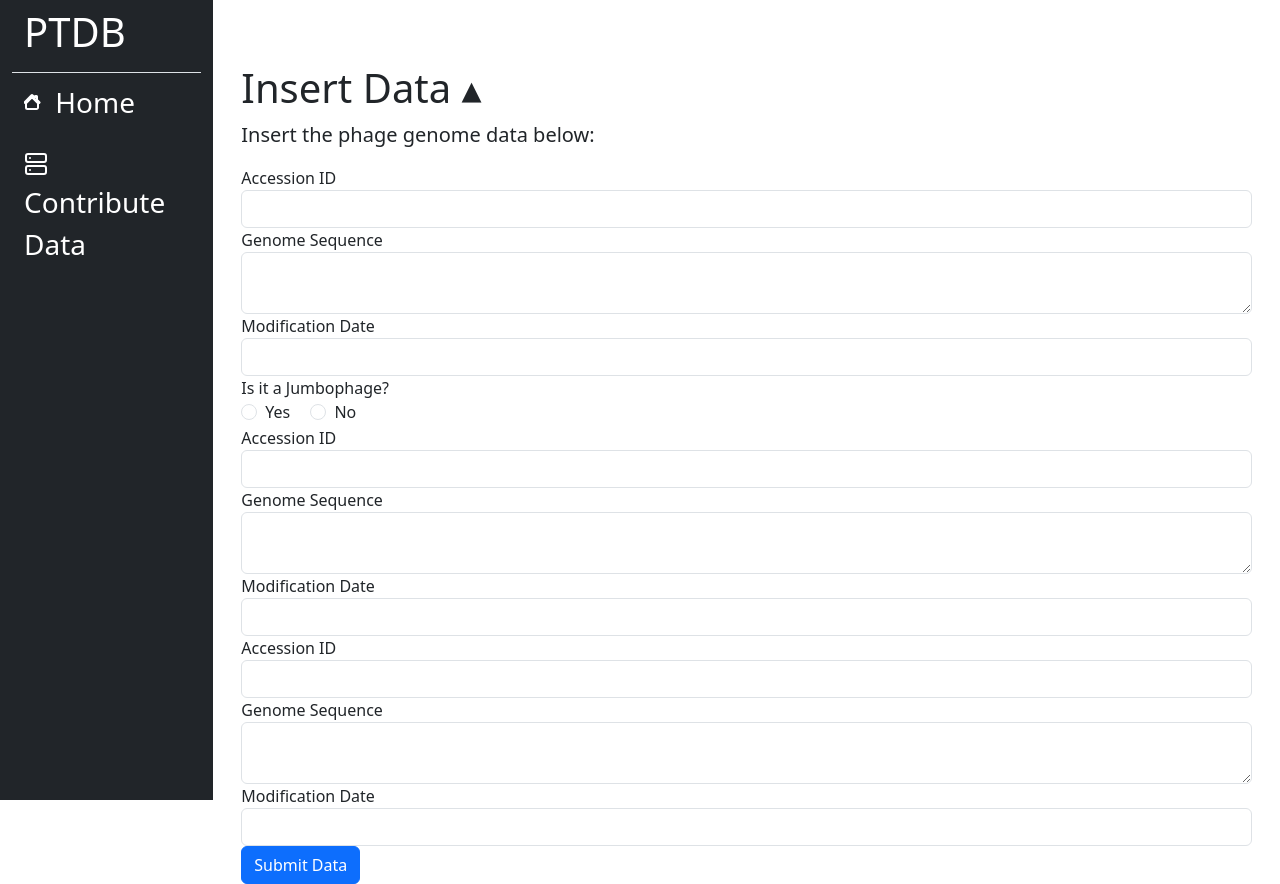
After one commit to adnan-abbas/PhageTaxonomyDB, a Flask app: page /insert in a window 1280 px wide. The commit adds this page. Run offline with Flask 3, Linux system fonts and the light colour scheme; some libraries are stand-ins or nearby versions.

Commit message:
FRONT END FOR INSERT, UPDATE, DELETE

```diff
--- a/app.py
+++ b/app.py
@@ -1,4 +1,4 @@
-from flask import Flask, render_template
+from flask import Flask, render_template, jsonify, request, flash, redirect, url_for, session
 from flask_mysqldb import MySQL
 
 
@@ -16,6 +16,41 @@ app.config["MYSQL_DB"] = "ptdb"
 
 mysql = MySQL(app)
 
+
+
+def get_genomes(user_id):
+    conn = mysql.connection
+    try:
+        with conn.cursor() as cursor:
+            query = 'SELECT * FROM post WHERE user_id = %s'
+            cursor.execute(query, (user_id,))
+            user_posts = cursor.fetchall()
+
+            posts_list = []
+            for post in user_posts:
+                #print(post)
+                post_data = {
+                    'post_id': post[0],
+                    'user_id': post[1],
+                    'timestamp': post[2],
+                    'content': Fernet(session[current_user.name]["key"]).decrypt(post[3]).decode('utf-8'),
+                    'summary': Fernet(session[current_user.name]["key"]).decrypt(post[4]).decode('utf-8'),
+                    'lstm': Fernet(session[current_user.name]["key"]).decrypt(post[5]).decode('utf-8'),
+                    'free': post[6],
+                    'character_count': post[7],
+                    'ai_requests': post[8],
+                    'sentiment': post[9],
+                    'futurequestion': post[10],
+                    # Include other post attributes as needed
+                }
+                posts_list.append(post_data)
+
+            return posts_list
+    finally:
+        conn.close()
+
+
+
 @app.route('/', methods = ['POST', 'GET'])
 def index():
     cur = mysql.connection.cursor()
@@ -25,6 +60,15 @@ def index():
     cur.close()
     return render_template('index.html', data = fetch_data, **locals())
 
+
+@app.route('/contribute', methods = ['POST', 'GET'])
+def contribute_data():
+    return render_template('contributedata.html', **locals())
+
+
+@app.route('/insert', methods = ['POST', 'GET'])
+def insert_data():
+    return render_template('insertdata.html', **locals())
 #main method
 if __name__ == '__main__':
     app.run(host='0.0.0.0', port='8888', debug=True)
--- /dev/null
+++ b/templates/insertdata.html
@@ -0,0 +1,105 @@
+<!DOCTYPE html>
+<html lang="en">
+<head>
+    <script src="https://code.jquery.com/jquery-3.5.1.min.js"></script>
+    <style>
+
+       .container {
+            max-width: 800px; /* Set maximum width to prevent form from stretching too wide */
+            margin: auto; /* Center the form horizontally */
+        }
+    </style>
+</head>
+<body>
+    {% extends "layout.html" %}
+    <!-- Begin page content -->
+    {% block content %}
+    <main class="flex-shrink-0">
+        <div class="container">
+            <h1 class="mt-5">Insert Data  &#x25B4;</h1>
+            <p class="lead"> Insert the phage genome data below:</p>
+            <form id="insert-form" method="POST" action="/submit-data">
+                <div class="form-group">
+                    <label for="accession-id">Accession ID</label>
+                    <input type="text" name="accession_id" class="form-control" id="accession-id" required>
+                </div>
+                <div class="form-group">
+                    <label for="genome-sequence">Genome Sequence</label>
+                    <textarea name="genome_sequence" class="form-control" id="genome-sequence" required></textarea>
+                </div>
+                <div class="form-group">
+                    <label for="modification-data">Modification Date</label>
+                    <input type="text" name="modification_data" class="form-control" id="modification-data" required>
+                </div>
+                <div class="form-group">
+                    <label>Is it a Jumbophage?</label>
+                    <div>
+                        <div class="form-check form-check-inline">
+                            <input class="form-check-input" type="radio" name="jumbophage" id="jumbophage-yes" value="yes" required>
+                            <label class="form-check-label" for="jumbophage-yes">Yes</label>
+                        </div>
+                        <div class="form-check form-check-inline">
+                            <input class="form-check-input" type="radio" name="jumbophage" id="jumbophage-no" value="no" required>
+                            <label class="form-check-label" for="jumbophage-no">No</label>
+                        </div>
+                    </div>
+                </div>
+                <!-- Add more fields here as needed -->
+                <div class="form-group">
+                    <label for="accession-id">Accession ID</label>
+                    <input type="text" name="accession_id" class="form-control" id="accession-id" required>
+                </div>
+                <div class="form-group">
+                    <label for="genome-sequence">Genome Sequence</label>
+                    <textarea name="genome_sequence" class="form-control" id="genome-sequence" required></textarea>
+                </div>
+                <div class="form-group">
+                    <label for="modification-data">Modification Date</label>
+                    <input type="text" name="modification_data" class="form-control" id="modification-data" required>
+                </div>
+                <div class="form-group">
+                    <label for="accession-id">Accession ID</label>
+                    <input type="text" name="accession_id" class="form-control" id="accession-id" required>
+                </div>
+                <div class="form-group">
+                    <label for="genome-sequence">Genome Sequence</label>
+                    <textarea name="genome_sequence" class="form-control" id="genome-sequence" required></textarea>
+                </div>
+                <div class="form-group">
+                    <label for="modification-data">Modification Date</label>
+                    <input type="text" name="modification_data" class="form-control" id="modification-data" required>
+                </div>
+
+                <div class="form-group">
+                    <button type="submit" class="btn btn-primary">Submit Data</button>
+                </div>
+            </form>
+
+
+            <!-- <div class="input-group mb-3">
+                <textarea type="text" class="form-control" id="chat-input" style="font-size: 20px; resize: none;"></textarea>
+            </div>
+            <div class="input-group mb-3">
+                <div class="input-group-append">
+                    <button id="submit-button" class="btn btn-primary" data-loading-text="Loading...">Insert Data</button>
+            </div> -->
+        </div>
+    </main>
+
+    <script>
+        $(document).ready(function() {
+            $('#insert-form').submit(function(e) {
+                e.preventDefault(); // Prevent the form from submitting normally
+
+                // You can add AJAX code here to submit the form data asynchronously
+                // For simplicity, this example does not include AJAX functionality
+            });
+        });
+    </script>
+
+</body>
+
+</html>
+
+
+{% endblock %}
--- /dev/null
+++ b/templates/layout.html
@@ -0,0 +1,172 @@
+<!DOCTYPE html>
+<style>
+    #sidebar a:link,
+    #sidebar a:visited {
+        color: white;
+        text-decoration: none;
+        background-color: transparent;
+        padding: 8px 12px;
+    }
+    body {
+            overflow-y: scroll; /* Enable vertical scrolling */
+        }
+
+    .highlighted {
+        background-color: #ffe030;
+    }
+
+    .strikeout {
+        text-decoration: line-through;
+    }
+
+    .strikeout-none {
+        text-decoration: none;
+    }
+
+
+    .modal-backdrop {
+        /* Remove the fade class to prevent fading */
+        opacity: 0.7;
+        background-color: #000;
+    }
+
+    .modal-dialog-centered {
+        display: flex;
+        align-items: center;
+        justify-content: center;
+        margin: auto;
+    }
+
+    @keyframes dotsAnimation {
+
+        0%,
+        20% {
+            content: ".";
+        }
+
+        40% {
+            content: "..";
+        }
+
+        60% {
+            content: "...";
+        }
+
+        80%,
+        100% {
+            content: "";
+        }
+    }
+
+    .button-loading::after {
+        content: ".";
+        animation: dotsAnimation 1s infinite steps(4);
+        display: inline-block;
+        vertical-align: middle;
+    }
+
+    .button-loading-span {
+        display: inline-block;
+        width: 0;
+        height: 0;
+        overflow: hidden;
+    }
+
+    /* .lead {
+    margin: 0 auto;
+    margin-top: 1rem;
+    padding: 1rem 2rem;
+    } */
+
+/* ul {
+  margin: 0 auto;
+  padding: 1rem;
+} */
+</style>
+<html>
+
+<head>
+    <meta charset="utf-8">
+    <meta http-equiv="x-ua-compatible" content="ie=edge">
+    <meta name="viewport" content="width=device-width, initial-scale=1">
+    <meta name="description"
+        content="PTDB">
+
+    <title>Phage Taxonomy DB</title>
+    <link rel="shortcut icon" type="image/x-icon" href="{{ url_for('static', filename='images/echolab.png') }}">
+    <link href="https://cdn.jsdelivr.net/npm/bootstrap@5.3.0-alpha1/dist/css/bootstrap.min.css" rel="stylesheet"
+        integrity="sha384-GLhlTQ8iRABdZLl6O3oVMWSktQOp6b7In1Zl3/Jr59b6EGGoI1aFkw7cmDA6j6gD" crossorigin="anonymous">
+
+    <script src="https://cdn.jsdelivr.net/npm/bootstrap@5.3.0-alpha1/dist/js/bootstrap.bundle.min.js"
+        integrity="sha384-w76AqPfDkMBDXo30jS1Sgez6pr3x5MlQ1ZAGC+nuZB+EYdgRZgiwxhTBTkF7CXvN"
+        crossorigin="anonymous"></script>
+
+    <script src="https://cdn.jsdelivr.net/npm/@popperjs/core@2.9.2/dist/umd/popper.min.js"></script>
+</head>
+
+<body>
+    <!-- Fixed sidebar -->
+    <div class="container-fluid">
+        <div class="row">
+            <nav id="sidebar"
+                class="col-md-2 d-none d-md-block bg-dark sidebar align-items-center align-items-sm-start">
+                <div class="sidebar-sticky">
+                    <ul class="nav flex-column">
+                        <a href="/" class="d-flex text-white text-decoration-none border-bottom">
+                            <h3 class="fs-1">PTDB</h3>
+                        </a>
+
+                        <li class="nav-item fs-3">
+                            <a class="nav-link" href="/">
+                                <svg xmlns="http://www.w3.org/2000/svg" width="24" height="24" fill="none"
+                                    class="bi bi-house-fill" viewBox="0 0 24 24" stroke="currentColor" stroke-width="2"
+                                    stroke-linecap="round" stroke-linejoin="round">
+                                    <path
+                                        d="M8.707 1.5a1 1 0 0 0-1.414 0L.646 8.146a.5.5 0 0 0 .708.708L8 2.207l6.646 6.647a.5.5 0 0 0 .708-.708L13 5.793V2.5a.5.5 0 0 0-.5-.5h-1a.5.5 0 0 0-.5.5v1.293L8.707 1.5Z" />
+                                    <path
+                                        d="m8 3.293 6 6V13.5a1.5 1.5 0 0 1-1.5 1.5h-9A1.5 1.5 0 0 1 2 13.5V9.293l6-6Z" />
+                                </svg>
+                                Home
+                            </a>
+                        </li>
+                    </ul>
+
+                    <ul class="nav flex-column mb-2 fs-3">
+                        <li class="nav-item">
+                            <a class="nav-link" href="{{ url_for('contribute_data') }}">
+                                <svg xmlns="http://www.w3.org/2000/svg" width="24" height="24" viewBox="0 0 24 24" fill="none" stroke="currentColor" stroke-width="2" stroke-linecap="round" stroke-linejoin="round" class="feather feather-server">
+                                    <rect x="2" y="2" width="20" height="8" rx="2" ry="2"></rect>
+                                    <rect x="2" y="14" width="20" height="8" rx="2" ry="2"></rect>
+                                    <line x1="6" y1="6" x2="6" y2="6"></line>
+                                    <line x1="6" y1="18" x2="6" y2="18"></line>
+                                  </svg>
+
+                                Contribute Data
+                            </a>
+                        </li>
+                    </ul>
+                </div>
+
+                <hr>
+            </nav>
+            <!-- Fixed sidebar -->
+
+            <br>
+            <br>
+            <br>
+            <main role="main" class="col-sm p-3 min-vh-100" style="height: 500px;">
+                <div>
+                    {% block content %}
+                    {% endblock %}
+                </div>
+            </main>
+        </div>
+    </div>
+</body>
+
+<script>
+
+
+</script>
+
+</html>
```
Also changed, not shown: templates/contributedata.html (added, +53 -0 lines), templates/index.html (+11 -6 lines).
